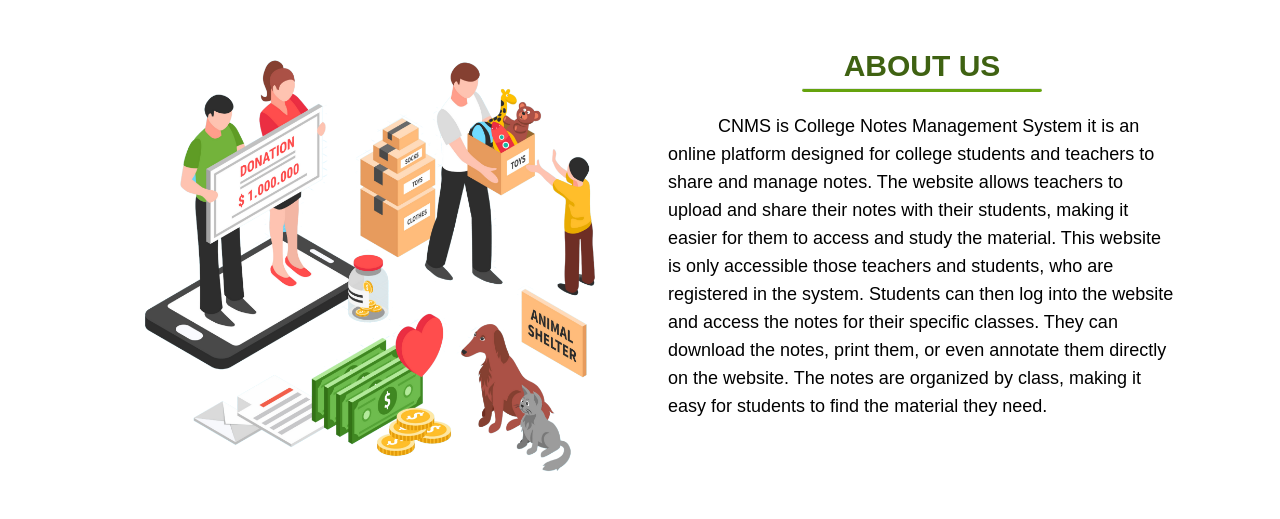
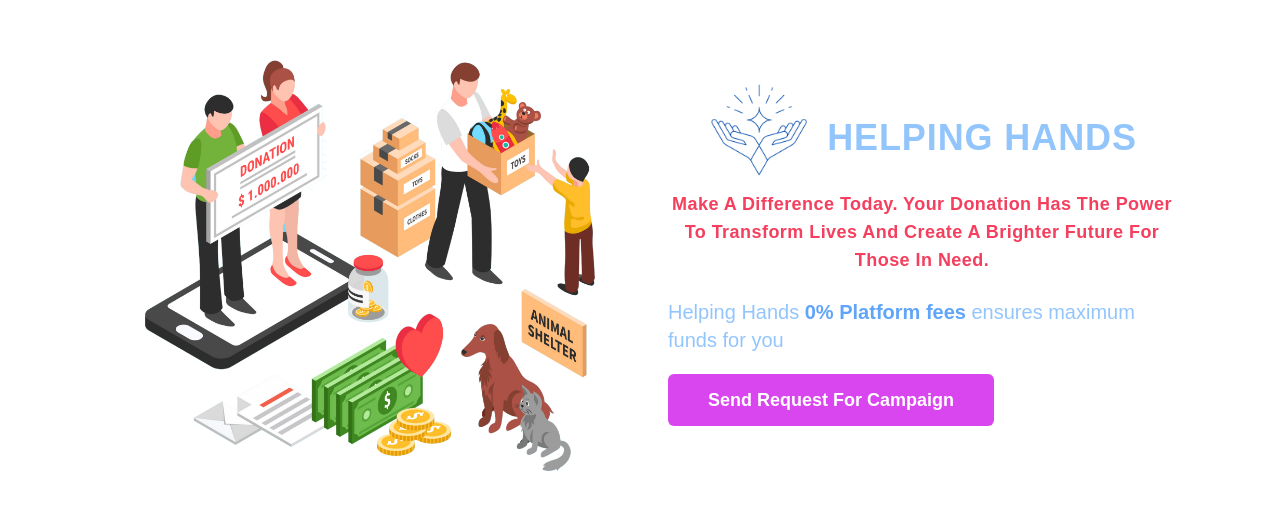
Before and after one commit to vishal-sawai/Fundraising, a Django app: page / in a window 1280 px wide. Shown: the part 80-599 px from the top of the page. Run offline with Django 4.2, Linux system fonts and the light colour scheme; some libraries are stand-ins or nearby versions.

Commit message:
home page readay

```diff
--- a/template/index.html
+++ b/template/index.html
@@ -11,40 +11,37 @@
 <div class="p-5">
     <div class="container mx-auto text-lg font-serif" style="font-family:'Josefin Sans', sans-serif;">
         <div class="mx-auto px-10 sm:px-20 flex flex-wrap place-content-center">
-            <div class="abimg sm:w-96 mx-4 my-5 grow">
+            <div class="sm:w-96 mx-4 my-5 grow">
                 <img src="/static/img/bg.png" class="rounded-lg" alt="" srcset="">
             </div>
-            <div class="abinfo sm:w-1/3  mx-1 grow">
-                <div class="heading text-center pt-7 pb-5 px-8">
-                    <h2 class="text-3xl uppercase pb-1 font-bold text-lime-800">About Us</h2>
-                    <hr class="sm:w-60 mx-auto bg-lime-600 h-1 rounded-md">
+            <div class="sm:w-1/3  mx-1 grow self-center pb-8">
+
+                <div class="flex place-content-center">
+                    <img class="h-24 sm:mx-3 mx-1" src="/static/img/logo2.png" alt="">
+                    <h2 class="self-center pt-4 sm:mx-2 mx-1 font-bold sm:text-4xl text-sm tracking-wide text-blue-300">
+                        HELPING
+                        HANDS
+                    </h2>
                 </div>
-                <p class="">
-                    &nbsp;&nbsp;&nbsp;&nbsp;&nbsp;&nbsp;&nbsp;&nbsp;&nbsp;&nbsp;CNMS is College Notes Management
-                    System
-                    it
-                    is an online platform
-                    designed for college students and
-                    teachers to share and manage notes. The website allows teachers to upload and share their notes
-                    with
-                    their students, making it easier for them to access and study the material.
-                    This website is only accessible those teachers and students, who are registered in the system.
-                    Students can then log into the website and access the notes for their specific classes. They can
-                    download the notes, print them, or even annotate them directly on the website. The notes are
-                    organized
-                    by class, making it easy for students to find the material they need.
-                </p>
+                <div>
+                    <p class="text-center py-3 font-bold text-lg text-rose-500 tracking-wide capitalize">
+                        Make a difference today. Your donation has the power to transform lives and create a brighter
+                        future for those in need.
+                    </p>
+                </div>
+                <div>
+                    <p class="text-blue-300 text-xl mt-3">
+                        Helping Hands <span class="text-blue-400 font-bold">0% Platform fees</span> ensures maximum
+                        funds for you
+                    </p>
+                </div>
+                <div>
+                    <button class="bg-fuchsia-500 rounded-md mt-5 text-white px-10 py-3  font-bold">Send Request For
+                        Campaign</button>
+                </div>
             </div>
         </div>
     </div>
-    <!-- <div class="flex flex-wrap mx-8 my-2 grid grid-flow-col justify-stretch">
-        <div class="img-div grow max-w-2xl border min-w-min w-64">
-            <img src="/static/img/bg.png" alt="" srcset="">
-        </div>
-        <div class="info-div w-64 grow border">
-            <p>Lorem ipsum dolor sit, amet</p>
-        </div>
-    </div> -->
 </div>
 
 
```
Also changed, not shown: static/img/logo2.png (added).
